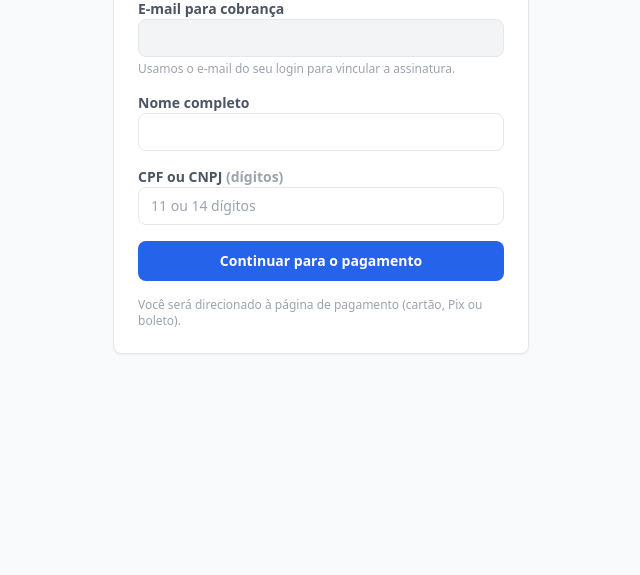
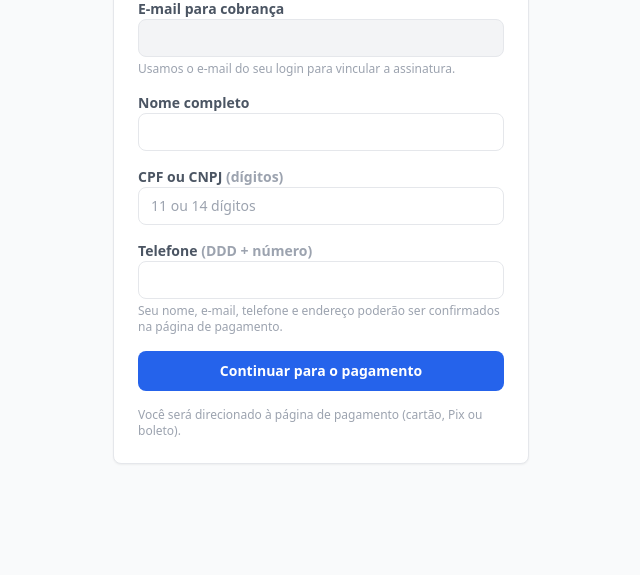
Before and after one commit to celsoleite38/catalogo, a Django app: template planos/templates/planos/checkout.html in a window 1280 px wide. Shown: the part 210-785 px from the top of the page, without its empty margins (319-959 px from the left). Run offline with Django 5.2, Linux system fonts and the light colour scheme; the template is opened without the code that fills it, so the values that code supplies are empty; some libraries are stand-ins or nearby versions.

Commit message:
feat(planos): coleta telefone do lojista no checkout e envia a Central

```diff
--- a/catalogo/models.py
+++ b/catalogo/models.py
@@ -51,6 +51,7 @@ class Lojista(models.Model):
     )
     trial_fim = models.DateField(null=True, blank=True, verbose_name='Validade (trial)')
     asaas_customer_id = models.CharField(max_length=50, blank=True, null=True)
+    telefone = models.CharField(max_length=20, blank=True, verbose_name='Telefone (DDD + número)')
 
     def esta_com_acesso_liberado(self):
         if self.status_assinatura == 'ativa':
--- a/planos/services/central_client.py
+++ b/planos/services/central_client.py
@@ -70,7 +70,7 @@ def upsert_planos(planos):
     return _post('/api/planos/', {'planos': planos})
 
 
-def criar_checkout(plano_codigo, email, nome='', cpf_cnpj='', recorrente=True,
+def criar_checkout(plano_codigo, email, nome='', cpf_cnpj='', telefone='', recorrente=True,
                    url_sucesso='', url_cancelamento='', dias_vigor=None, referencia=''):
     """Cria o checkout na Central e retorna (json, status)."""
     dados = {
@@ -78,6 +78,7 @@ def criar_checkout(plano_codigo, email, nome='', cpf_cnpj='', recorrente=True,
         'email': email,
         'nome': nome,
         'cpf_cnpj': cpf_cnpj,
+        'telefone': telefone,
         'recorrente': recorrente,
         'url_sucesso': url_sucesso,
         'url_cancelamento': url_cancelamento,
--- a/planos/templates/planos/checkout.html
+++ b/planos/templates/planos/checkout.html
@@ -38,6 +38,12 @@
                     <input type="text" name="cpf_cnpj" placeholder="11 ou 14 dígitos"
                            class="w-full px-3 py-2 border rounded-lg text-sm focus:ring-2 focus:ring-blue-500 focus:outline-none">
                 </div>
+                <div>
+                    <label class="block text-sm font-semibold text-gray-600">Telefone <span class="text-gray-400">(DDD + número)</span></label>
+                    <input type="text" name="telefone" value="{{ telefone_inicial }}"
+                           class="w-full px-3 py-2 border rounded-lg text-sm focus:ring-2 focus:ring-blue-500 focus:outline-none">
+                    <p class="text-xs text-gray-400 mt-1">Seu nome, e-mail, telefone e endereço poderão ser confirmados na página de pagamento.</p>
+                </div>
                 <button type="submit"
                         class="w-full bg-blue-600 hover:bg-blue-700 text-white text-sm font-bold px-4 py-2.5 rounded-lg transition">
                     Continuar para o pagamento
```
Also changed, not shown: planos/views.py (+7 -0 lines), catalogo/migrations/0012_lojista_telefone.py (added).
